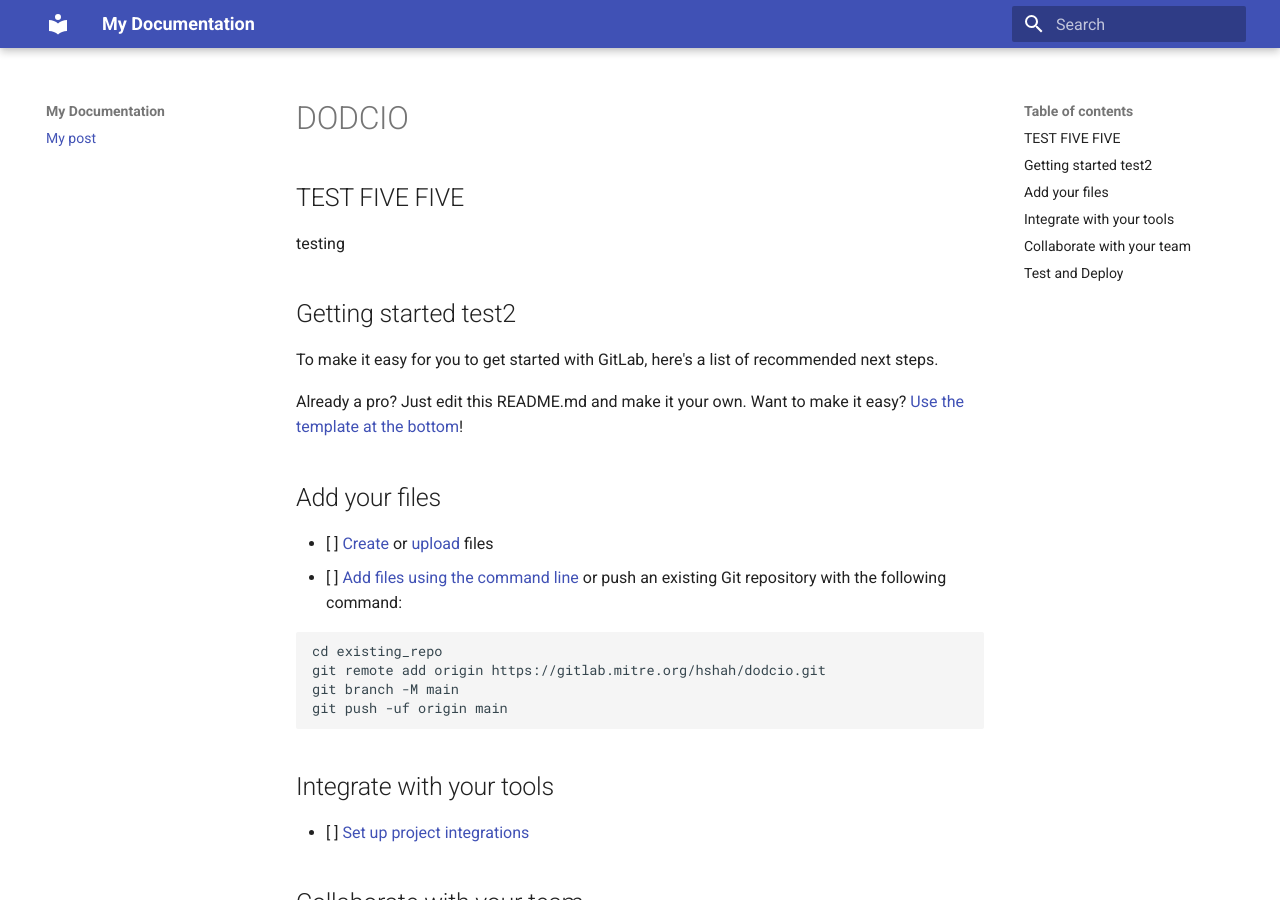
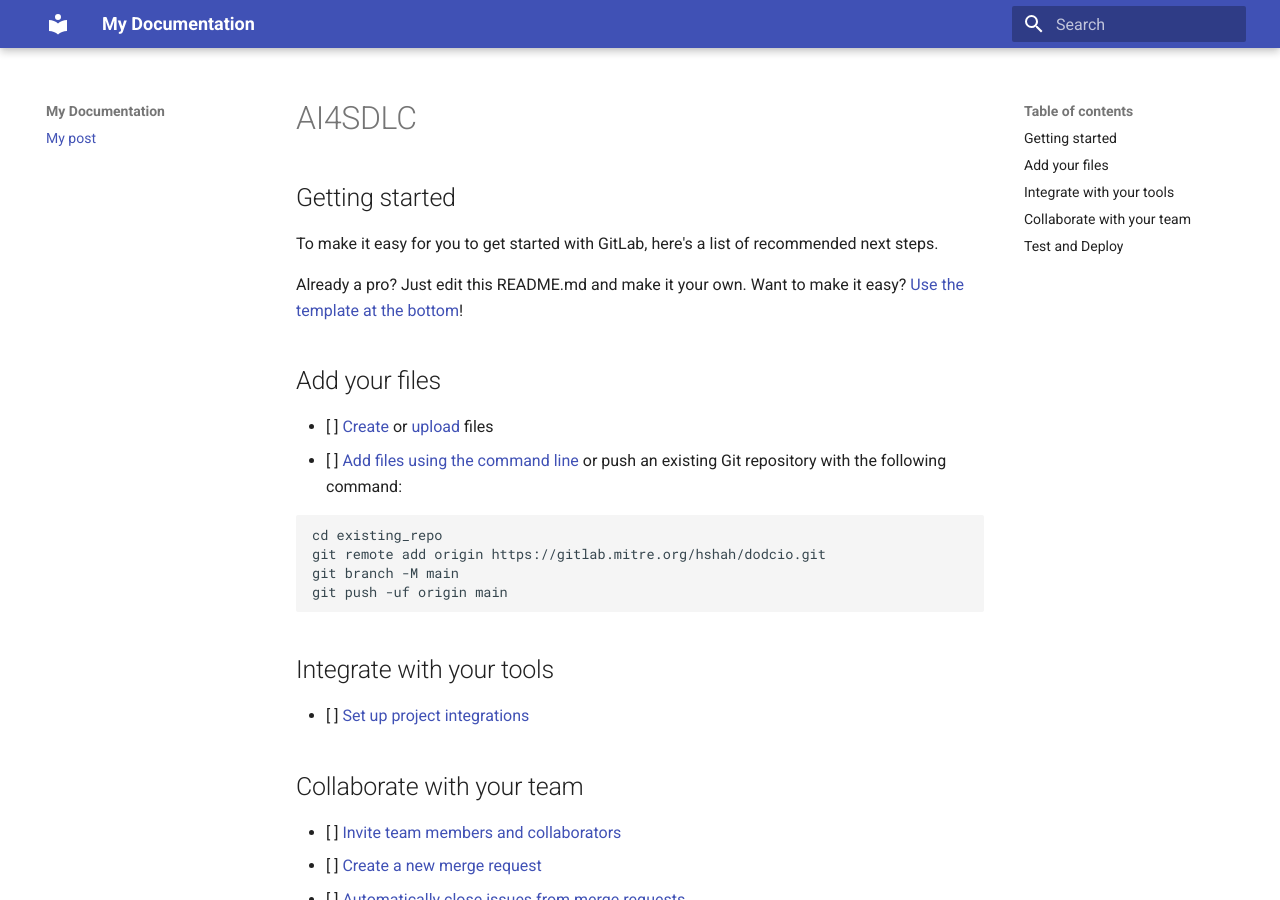
Before and after one commit to Code-dot-mil/two-steps-eval, an MkDocs documentation site: the page built from docs/index.md, in a window 1280 px wide and 900 px high. Built offline with MkDocs 1.6.1 and Material for MkDocs 9.7.7, drawn with Linux system fonts in a browser that asks for light colours.

Commit message:
Update index.md

```diff
--- a/docs/index.md
+++ b/docs/index.md
@@ -2,12 +2,10 @@
 title: My post
 author: That Would Be Me
 ---
-# DODCIO
-## TEST FIVE FIVE
+# AI4SDLC
 
-testing
 
-## Getting started test2
+## Getting started
 
 To make it easy for you to get started with GitLab, here's a list of recommended next steps.
 
```
